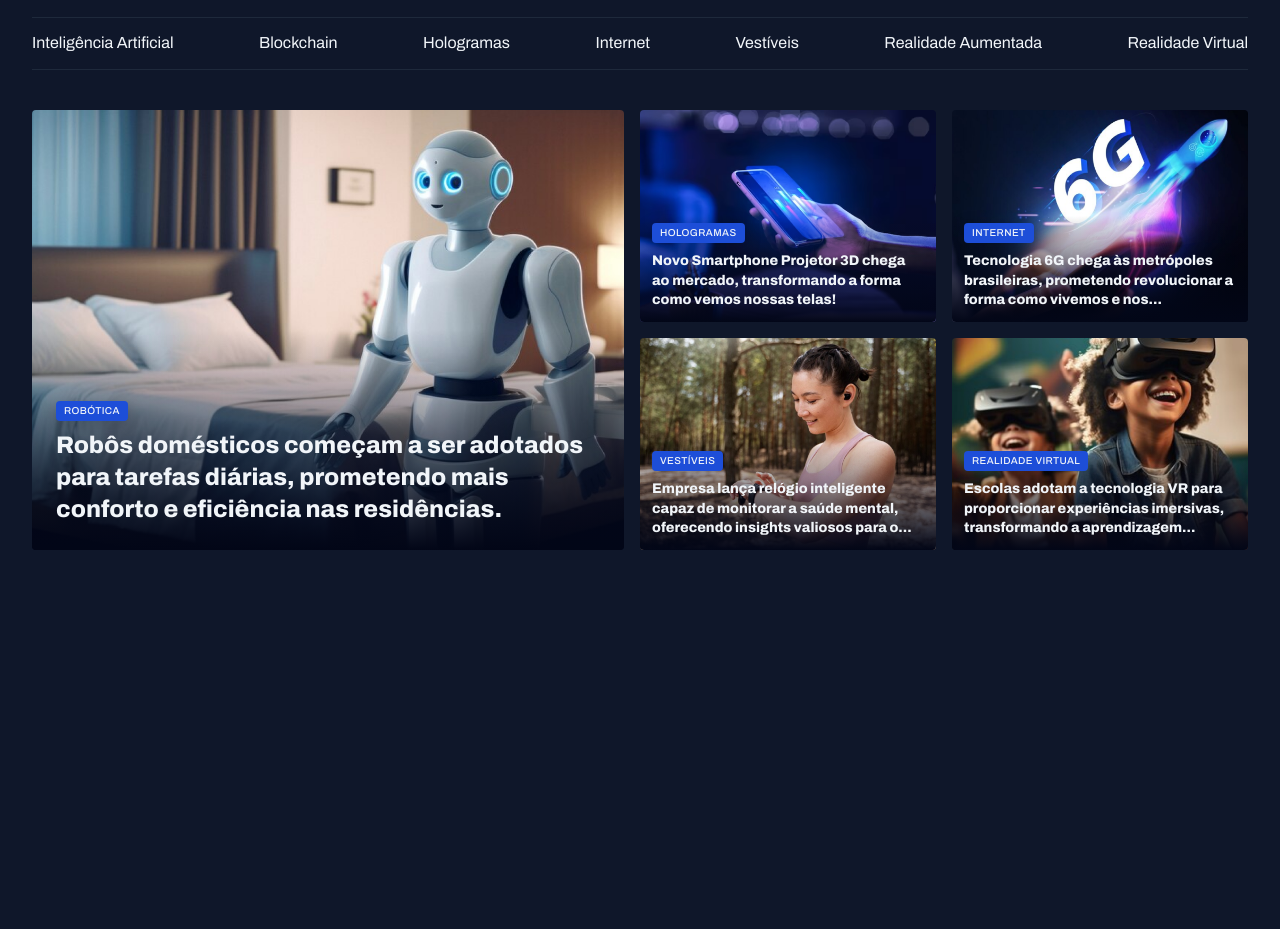
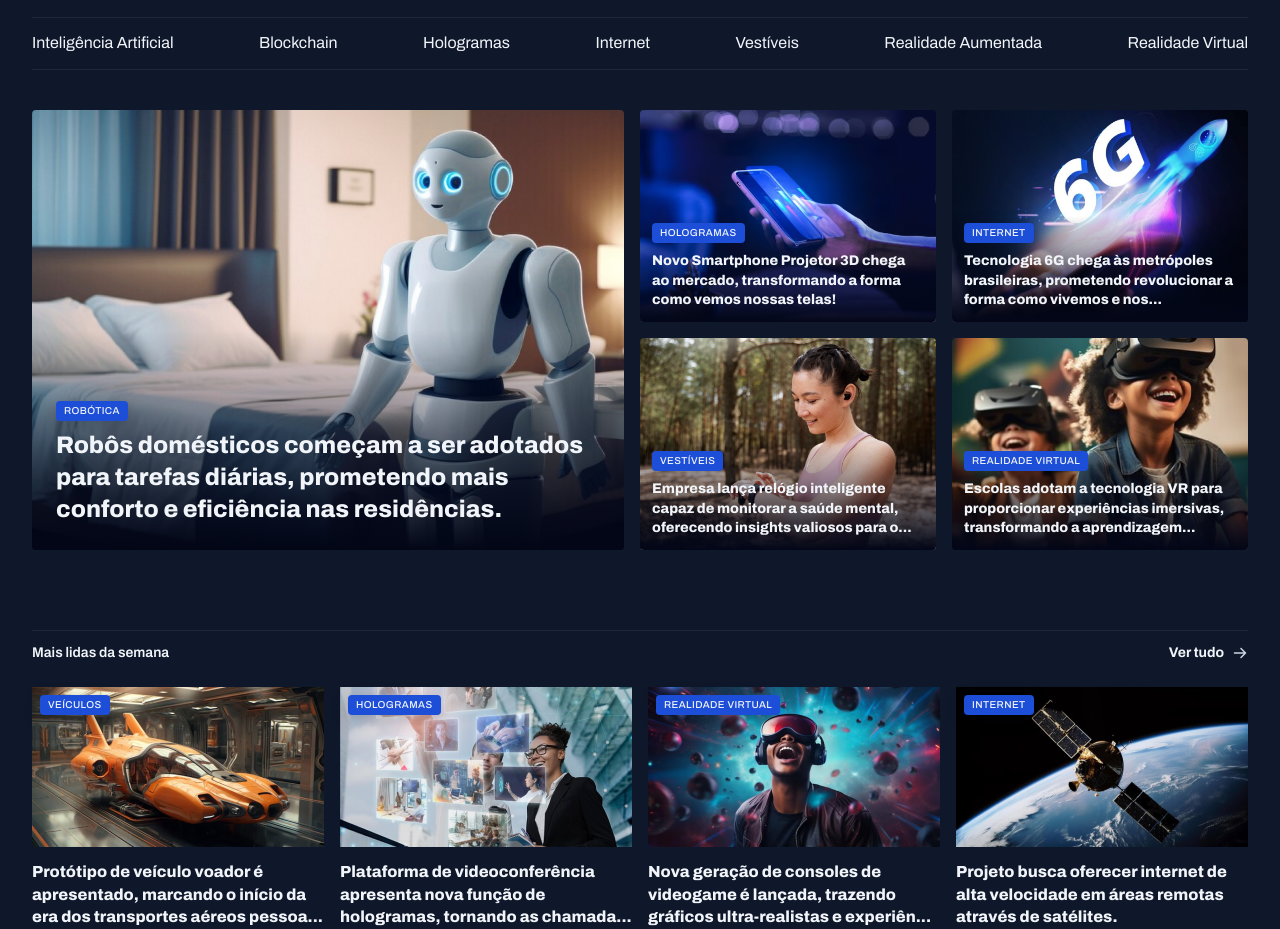
Before and after one commit to beefreguglia/full-stack-technews, a plain HTML site: page index.html in a window 1280 px wide. Shown: the part 45-974 px from the top of the page. Before the commit the page ends 800 px from the top, so only its background shows below. Drawn offline with Linux system fonts and the light colour scheme.

Commit message:
feature: create weekly section

```diff
--- a/index.html
+++ b/index.html
@@ -104,6 +104,61 @@
         </figure>
       </div>
     </section>
+    <section id="weekly">
+      <header class="grid grid-flow-col">
+        <h3>Mais lidas da semana</h3>
+        <a href="#" class="grid grid-flow-col">
+          <strong>Ver tudo</strong>
+          <span></span>
+        </a>
+      </header>
+      <div class="grid gap-16">
+        <figure>
+          <span class="content-tag">Veículos</span>
+          <img
+            src="./assets/images/Image 06.png"
+            alt="Protótipo de veículo voador é apresentado, marcando o início da era dos transportes aéreos pessoais."
+          >
+          <p>
+            Protótipo de veículo voador é apresentado, marcando o início da era
+            dos transportes aéreos pessoa...
+          </p>
+        </figure>
+        <figure>
+          <span class="content-tag">Hologramas</span>
+          <img
+            src="./assets/images/Image 07.png"
+            alt="Plataforma de videoconferência apresenta nova função de hologramas, tornando as chamadas virtuais mais realistas e envolventes."
+          >
+          <p>
+            Plataforma de videoconferência apresenta nova função de hologramas,
+            tornando as chamada...
+          </p>
+        </figure>
+        <figure>
+          <span class="content-tag">Realidade virtual</span>
+          <img
+            src="./assets/images/Image 08.png"
+            alt="Nova geração de consoles de videogame é lançada, trazendo gráficos ultra-realistas e experiências de jogo totalmente envolventes."
+          >
+          <p>
+            Nova geração de consoles de videogame é lançada, trazendo gráficos
+            ultra-realistas e experiên...
+          </p>
+        </figure>
+        <figure>
+          <span class="content-tag">Internet</span>
+          <img
+            src="./assets/images/Image 09.png"
+            alt="Projeto busca oferecer internet de alta velocidade em áreas remotas através de satélites."
+          >
+          <p>
+            Projeto busca oferecer internet de alta velocidade em áreas remotas
+            através de satélites.
+          </p>
+        </figure>
+      </div>
+    </section>
   </main>
 </body>
 </html>
--- a/styles/global.css
+++ b/styles/global.css
@@ -51,6 +51,7 @@ img {
 
 main {
   margin-top: 40px;
+  gap: 80px;
 }
 
 .content-tag {
--- a/styles/sections.css
+++ b/styles/sections.css
@@ -1,3 +1,25 @@
+section header {
+  border-top: 1px solid var(--stroke-color);
+  padding-block: 12px 24px;
+  font: var(--text-span);
+
+  a {
+    justify-self: end;
+    align-items: center;
+    gap: 8px;
+
+    span {
+      background-image: url('../assets/icons/ArrowRight.svg');
+      width: 16px;
+      height: 16px;
+    }
+
+    &:hover span {
+      background-image: url('../assets/icons/ArrowRightHover.svg');
+    }
+  }
+}
+
 #featured {
   img {
     height: 100%;
@@ -32,3 +54,29 @@
     }
   }
 }
+
+#weekly {
+  & > div {
+    grid-template-columns: repeat(4, 1fr);
+  }
+
+  img {
+    height: 160px;
+    object-fit: cover;
+  }
+
+  figure {
+    position: relative;
+
+    .content-tag {
+      position: absolute;
+      top: 8px;
+      left: 8px;
+    }
+
+    p {
+      margin-top: 8px;
+      font-weight: 800;
+    }
+  }
+}
```
